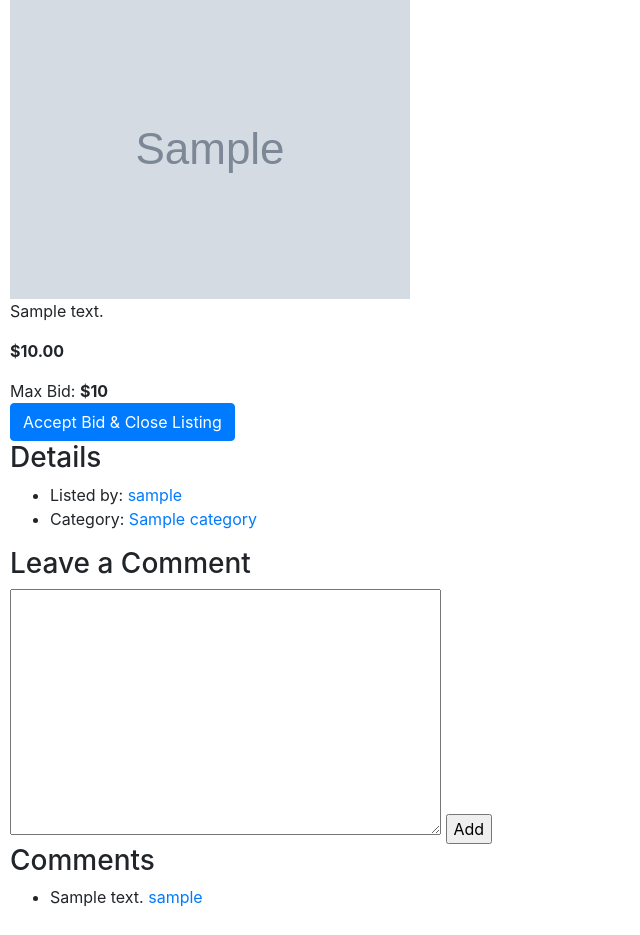
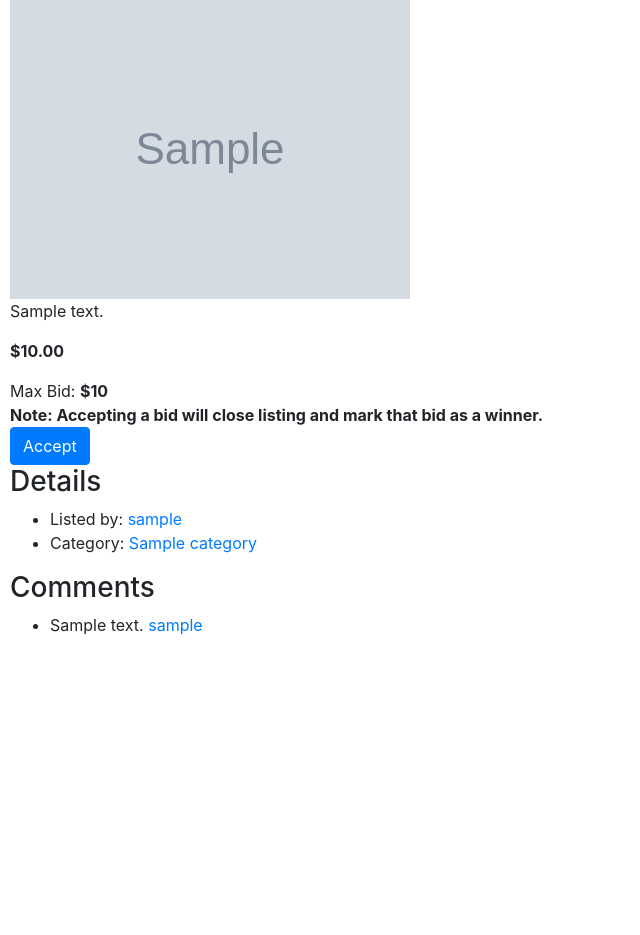
Before and after one commit to mhmdy01/commerce, a Django app: page /listings/1 in a window 1280 px wide. Shown: the part 210-1145 px from the top of the page, without its empty margins (0-640 px from the left). After the commit the page ends 845 px from the top, so only its background shows below. Run offline with Django 3.2, Linux system fonts and the light colour scheme; a user stored in the database is signed in; tables that the repository leaves empty hold one stand-in row (values such as "Sample post"); grey boxes marked "Sample" are stand-in pictures; some libraries are stand-ins or nearby versions.

Commit message:
refactor/bidding: update flags that control showing forms related to listing bidding
views:
  update flag names to be more descriptive
templates:
  inform user in case of (no bids yet)

```diff
--- a/auctions/templates/auctions/listing.html
+++ b/auctions/templates/auctions/listing.html
@@ -36,10 +36,7 @@
         <p><strong>${{ listing.price }}</strong></p>
 
         <div class="listing-bids">
-            {% if show_bid_form %}
-                {% if bid_form_error %}
-                    <div class="alert alert-danger">{{ bid_form_error }}</div>
-                {% endif %}
+            {% if can_place_bid %}
                 <div>
                     <small>{{ bids_count }} bid{{ bids_count|pluralize }} so far. Your Bid is the Current Bid</small>
                     <form class="bid-form" method="POST">
@@ -48,20 +45,18 @@
                         <input type="submit" value="Place Bid" class="btn btn-primary">
                     </form>
                 </div>
-
-            <!-- there must actual bids from other users
-                so that, owner initial price doesn't show as bid with count 1
-            -->
-            {% elif show_bids and bids_count %}
+            {% elif can_close_listing %}
                 <div>
-                    Max Bid:
-                    <strong>${{ max_bid }}</strong>
-                    {% if can_close_listing %}
-                        <form action="{% url 'close_listing' listing.id %}" method="POST">
-                            {% csrf_token %}
-                            <input class="btn btn-primary" type="submit" value="Accept Bid & Close Listing">
-                        </form>
-                    {% endif %}
+                    <span>Max Bid: <strong>${{ max_bid }}</strong></span>
+                    <form action="{% url 'close_listing' listing.id %}" method="POST">
+                        {% csrf_token %}
+                        <strong>Note: Accepting a bid will close listing and mark that bid as a winner.</strong><br>
+                        <input class="btn btn-primary" type="submit" value="Accept">
+                    </form>
+                </div>
+            {% elif not can_close_listing %}
+                <div>
+                    <span>No bids yet.</span>
                 </div>
             {% endif %}
         </div>
--- a/auctions/views.py
+++ b/auctions/views.py
@@ -92,48 +92,49 @@ def create_listing(request):
             'form': NewListingForm()
         })
 
+
 def display_listing(request, listing_id):
     listing = Listing.objects.get(pk=listing_id)
     comments = listing.comments.all()
 
+    # bidding details
     bids_count = listing.bids.count()
     max_bid = utils.get_max_bid_price(listing)
 
-    show_bid_form = (
+    # when to show bidding form?
+    #  - current user is logged in
+    #  - listing is active
+    #  - listing isn't created by current user
+    # when to show accept_bid/close_listing form?
+    #  - current user is logged in
+    #  - listing is active
+    #  - current user is listing owner
+    #  - THERE MUST BE at least one bid on listing
+    can_place_bid = (
         request.user.is_authenticated
+        and listing.is_active
         and listing.owner != request.user
+    )
+    can_close_listing = (
+        request.user.is_authenticated
         and listing.is_active
-    )
-    show_bids = (
-        request.user.is_authenticated
         and listing.owner == request.user
-        and listing.is_active
-    )
-    # print('show_bid_form:', show_bid_form)
-    # print('show_bids:', show_bids)
-
-    # only available if at least one bid? and not already close
-    can_close_listing = (
-        show_bids
         and bids_count > 0
     )
-    # TODO/tradeoffs: short-circuting using and vs. implicit conditions @filters
-    ##### THIS BAD #####
-    # no need to check authentication (ie. req.user.is_auth)
-    # cuz we filter by current user and if not authenticated, filtering would fail
-    # no need to check for listing status (ie. listing.is_active)
-    # cuz we filter by winning bid and if there's any,
-    # that means the listing is already closed
-    # did_current_user_win = listing.bids.filter(user=request.user, is_winner=True).count() == 1
-    ##### ------ #####
-    ##### THIS GOOD #####
+
+    # inform user if they placed a bid
+    # on this listing and it won listing auction
     did_current_user_win = (
         request.user.is_authenticated
         and not listing.is_active
         and listing.bids.filter(user=request.user, is_winner=True).count() == 1
     )
 
-    show_comments_form = (
+    # commenting details
+    # when to show commenting form?
+    #  - current user is logged in
+    #  - listing is active
+    can_write_comment = (
         request.user.is_authenticated
         and listing.is_active
     )
@@ -143,10 +144,9 @@ def display_listing(request, listing_id):
         'comments': comments,
         'bids_count': bids_count,
         'max_bid': max_bid,
-        'show_bid_form': show_bid_form,
-        'show_bids': show_bids,
-        'show_comments_form': show_comments_form,
+        'can_place_bid': can_place_bid,
         'can_close_listing': can_close_listing,
+        'can_write_comment': can_write_comment,
         'did_current_user_win': did_current_user_win,
         'bid_form': NewBidForm(max_bid_price=None),
         'comment_form': NewCommentForm()
```
